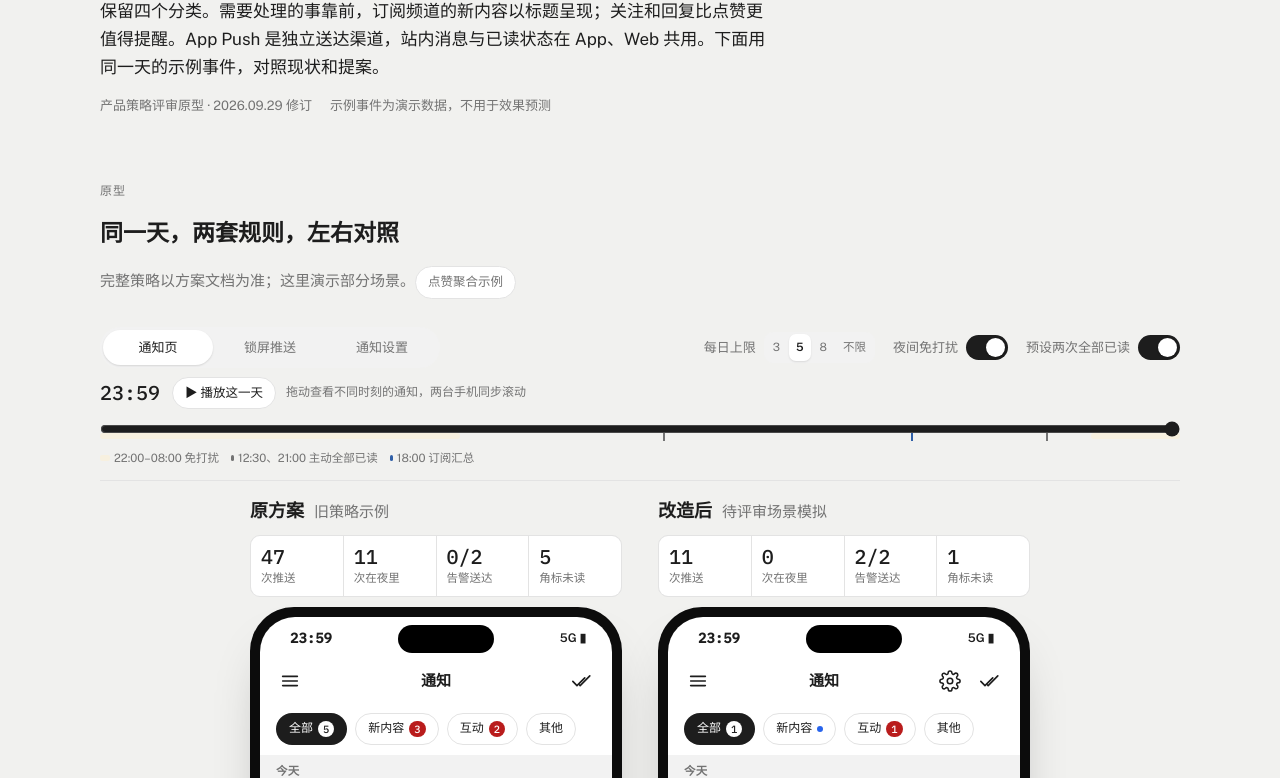
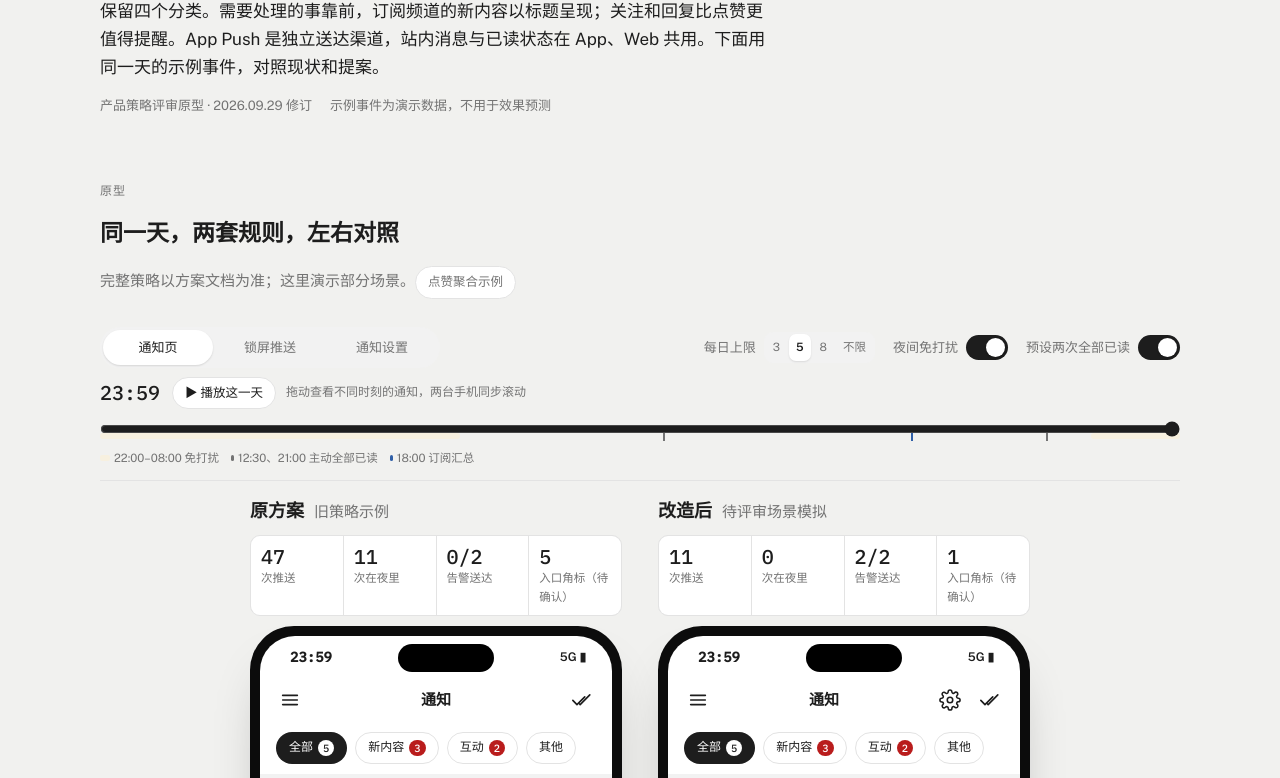
Before and after one commit to kimiguo1109/neodrop-notification-prototype, a plain HTML site: page index.html in a window 1280 px wide. Shown: the part 147-925 px from the top of the page. Drawn offline with nearby package versions, Linux system fonts and the light colour scheme.

Commit message:
fix: align category badges with unread notification rows
Category totals must match visible unread records regardless of priority. Keep entry badge scope provisional and separate from inbox totals.

```diff
--- a/index.html
+++ b/index.html
@@ -629,8 +629,8 @@ table.cmpdoc td:first-child{font-weight:600}
     } else {
       const T = [['all','全部'],['content','新内容'],['social','互动'],['other','其他']];
       if (!T.some(x => x[0] === ps.tab)) ps.tab = 'all';
-      const u = c => s.rows.filter(r => r.unread && r.counts && (c === 'all' || r.cat === c)).length;
-      tabs = T.map(([k, l]) => `<button class="chip" role="tab" data-tab="${k}" aria-selected="${ps.tab === k}">${l}${u(k) ? `<span class="n">${u(k)}</span>` : s.rows.some(r=>r.unread && (k==='all'||r.cat===k)) ? '<span class="mini-dot" aria-label="有未读通知"></span>' : ''}</button>`).join('');
+      const u = c => s.rows.filter(r => r.unread && (c === 'all' || r.cat === c)).length;
+      tabs = T.map(([k, l]) => `<button class="chip" role="tab" data-tab="${k}" aria-selected="${ps.tab === k}">${l}${u(k) ? `<span class="n">${u(k)}</span>` : ''}</button>`).join('');
       const selected = s.rows.filter(r => ps.tab === 'all' || r.cat === ps.tab);
       const pinned = ps.tab === 'all' ? selected.filter(r => r.kind === 'alert' && r.unread).sort((a, b) => b.t - a.t) : [];
       const rest = selected.filter(r => !pinned.includes(r)).sort((a, b) => b.t - a.t);
@@ -718,7 +718,7 @@ table.cmpdoc td:first-child{font-weight:600}
       ${tr('推送了几次', cur.out.length, nw.out.length, nw.out.length < cur.out.length ? 'b' : '')}
       ${tr('其中夜里 22:00–08:00', cur.night, nw.night, nw.night < cur.night ? 'b' : '')}
       ${tr('告警推送到了', `${cur.alertsOut} / ${cur.alertsTotal}`, `${nw.alertsOut} / ${nw.alertsTotal}`, nw.alertsOut > cur.alertsOut ? 'b' : '')}
-      ${tr('角标未读', cur.badge, nw.badge, nw.badge < cur.badge ? 'b' : '')}
+      ${tr('入口角标（待确认）', cur.badge, nw.badge, nw.badge < cur.badge ? 'b' : '')}
       ${tr('通知页条目', cur.listCount, nw.listCount, nw.listCount < cur.listCount ? 'b' : '')}
       ${tr('未展示的有效互动', cur.droppedHuman, nw.droppedHuman, nw.droppedHuman < cur.droppedHuman ? 'b' : '')}
     </tbody>`;
@@ -749,7 +749,7 @@ table.cmpdoc td:first-child{font-weight:600}
 
   function renderKpis(mode, s) {
     const k = (n, label) => `<div class="kpi"><b>${n}</b><span>${label}</span></div>`;
-    document.getElementById('kpi-' + mode).innerHTML = k(s.out.length, '次推送') + k(s.night, '次在夜里') + k(`${s.alertsOut}/${s.alertsTotal}`, '告警送达') + k(s.badge, '角标未读');
+    document.getElementById('kpi-' + mode).innerHTML = k(s.out.length, '次推送') + k(s.night, '次在夜里') + k(`${s.alertsOut}/${s.alertsTotal}`, '告警送达') + k(s.badge, '入口角标（待确认）');
   }
 
   function render() {
```
